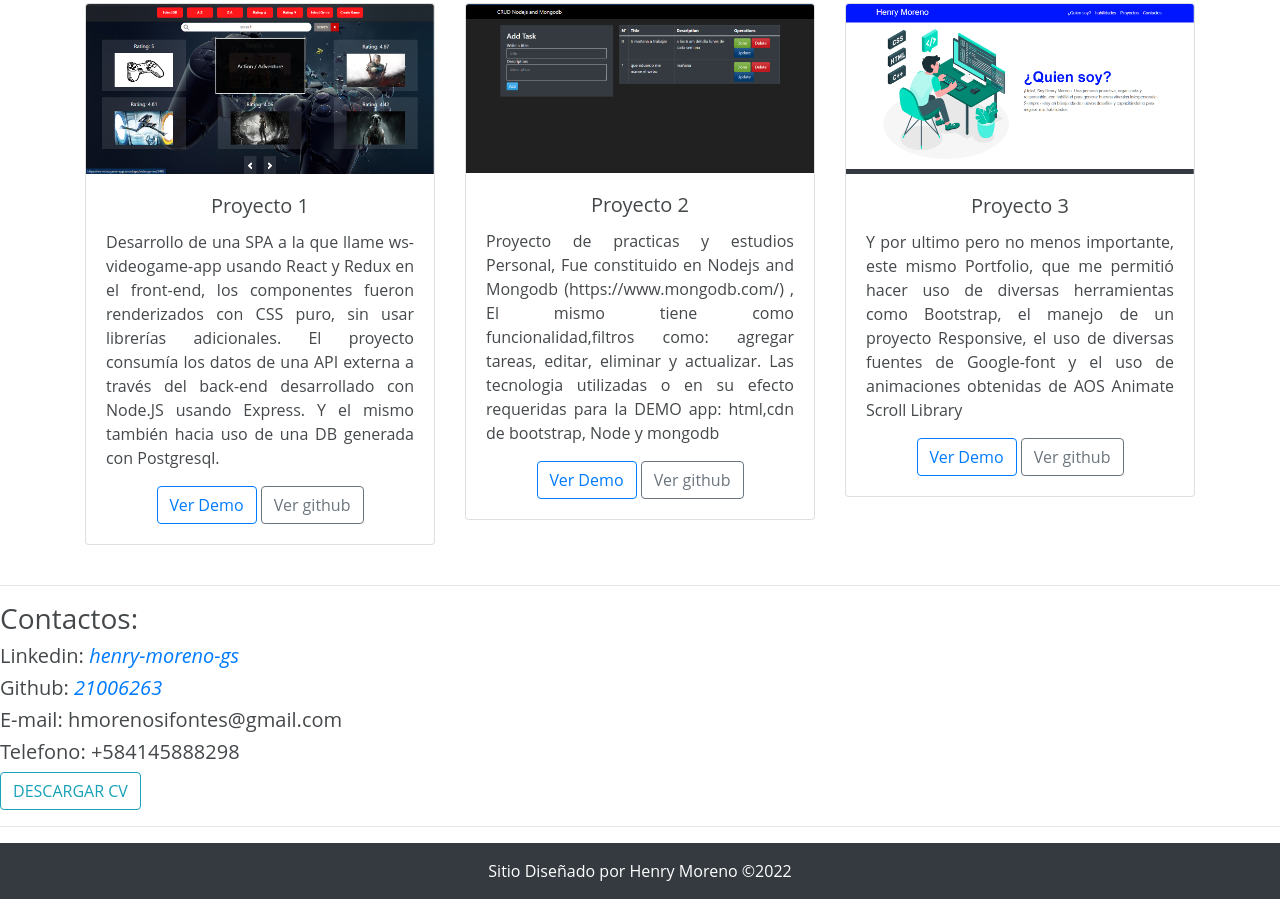
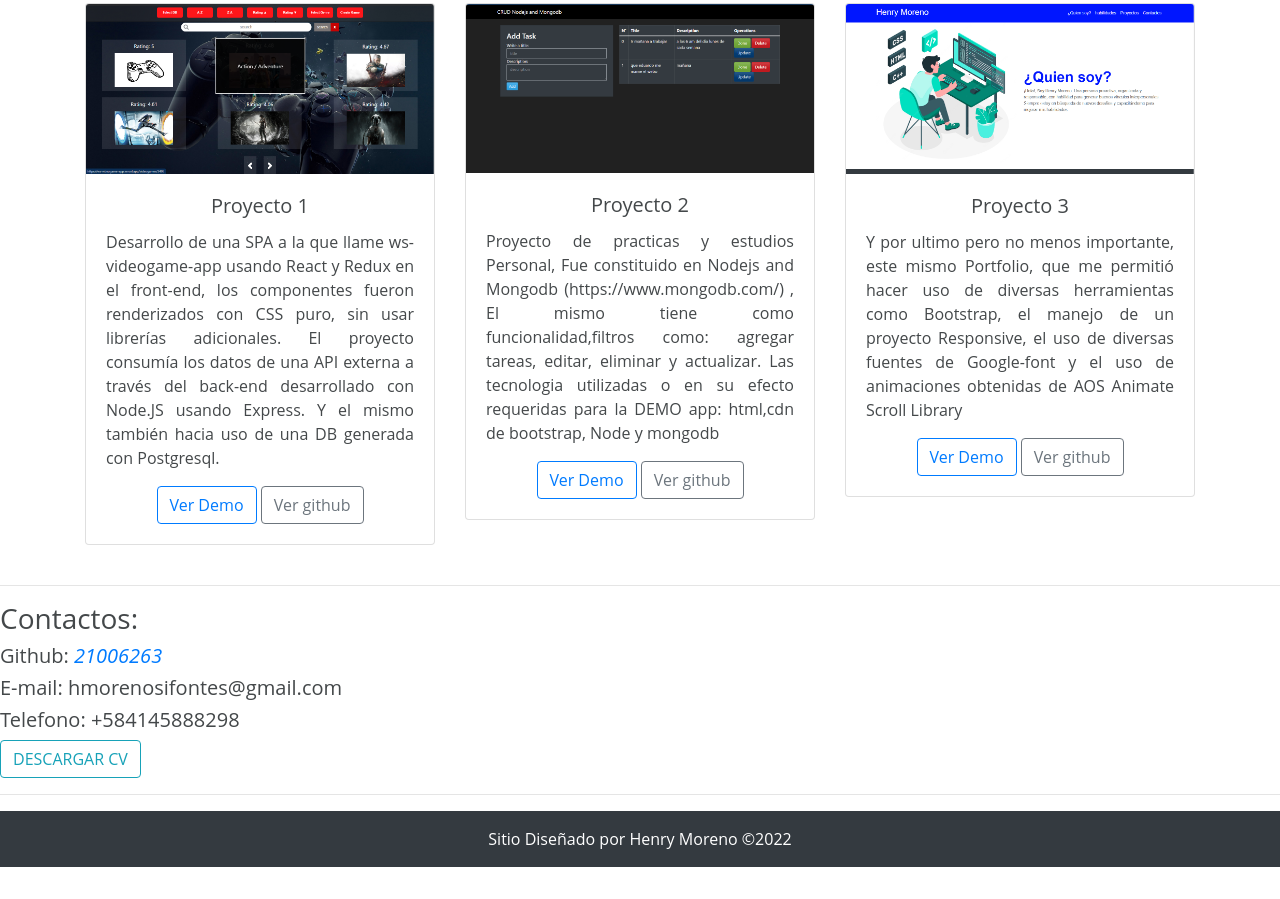
Before and after one commit to 21006263/ws-henry, a plain HTML site: page index.html in a window 1280 px wide. Shown: the part 1725-2624 px from the top of the page. After the commit the page ends 2592 px from the top, so only its background shows below. Drawn offline with nearby package versions, Linux system fonts and the light colour scheme; a web font is replaced by a local one.

Commit message:
Update index.html
CV actualizado

```diff
--- a/index.html
+++ b/index.html
@@ -176,16 +176,12 @@
 
 <div id = "Contactos" class ="contact">
   <h3>Contactos:</h3>
-
-  <h5>Linkedin: <a target = "black" href = "https://www.linkedin.com/in/henry-moreno-gs/"><i>
-    henry-moreno-gs
-   </i></a></h5>
   <h5>Github: <a target = "black" href = "https://github.com/21006263"><i>
     21006263
   </i></a></h5>
   <h5> E-mail: hmorenosifontes@gmail.com</h5>
   <h5> Telefono: +584145888298</h5>
-    <a class="btn btn-outline-info" href="./images/Henry.pdf" target="_blank" rel="noopener">DESCARGAR CV</a>
+    <a class="btn btn-outline-info" href="./images/CV_HENRY.pdf" target="_blank" rel="noopener">DESCARGAR CV</a>
 
 
   <hr>
```
